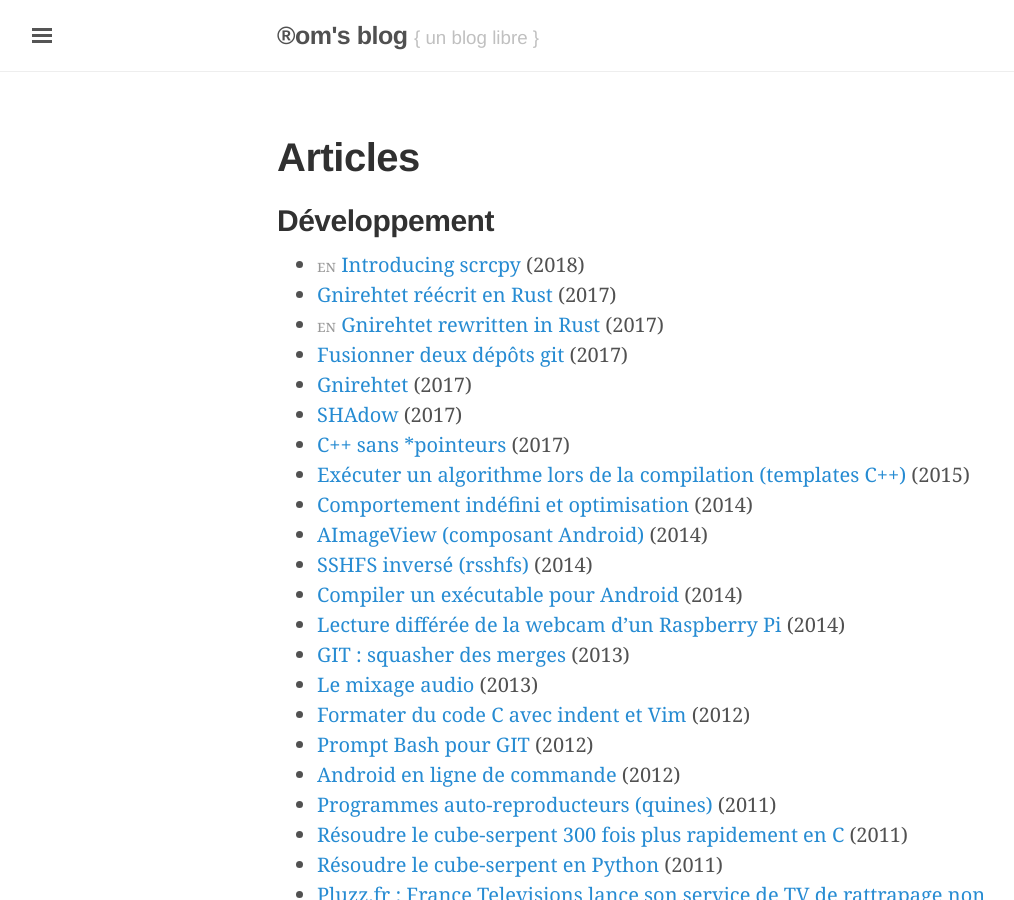
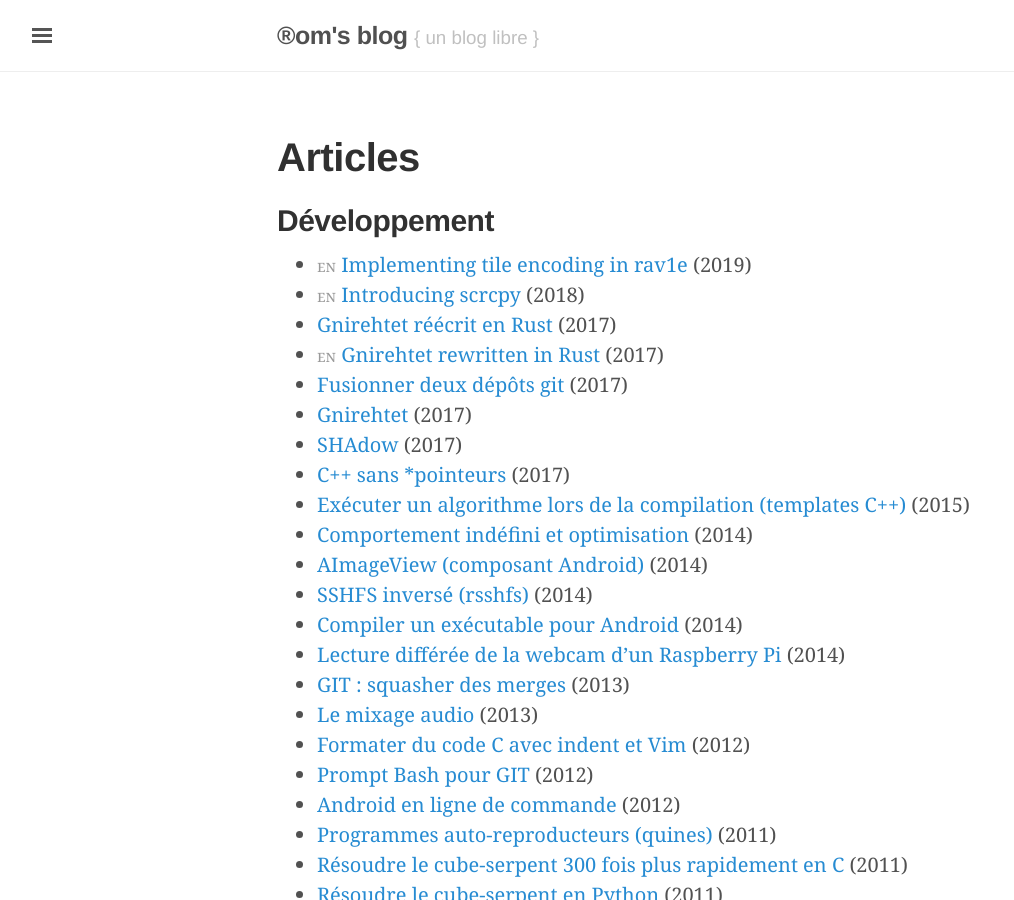
Before and after one commit to rom1v/blog.rom1v.com, a Jekyll site: the page built from articles.md, in a window 1280 px wide and 900 px high. Shown: the whole window, without its empty margins (3-1017 px from the left). Built offline with Jekyll 4.4.1, drawn with Linux system fonts in a browser that asks for light colours.

Commit message:
Add rav1e tile encoding to articles list

```diff
--- a/articles.md
+++ b/articles.md
@@ -8,6 +8,7 @@ permalink: articles/
 
 ## Développement
 
+ * <span class="post-lang">en</span> [Implementing tile encoding in rav1e]({% post_url 2019-04-25-implementing-tile-encoding-in-rav1e %}) (2019)
  * <span class="post-lang">en</span> [Introducing scrcpy]({% post_url 2018-03-08-introducing-scrcpy %}) (2018)
  * [Gnirehtet réécrit en Rust]({% post_url 2017-09-21-gnirehtet-reecrit-en-rust %}) (2017)
  * <span class="post-lang">en</span> [Gnirehtet rewritten in Rust]({% post_url 2017-09-21-gnirehtet-rewritten-in-rust %}) (2017)
```
